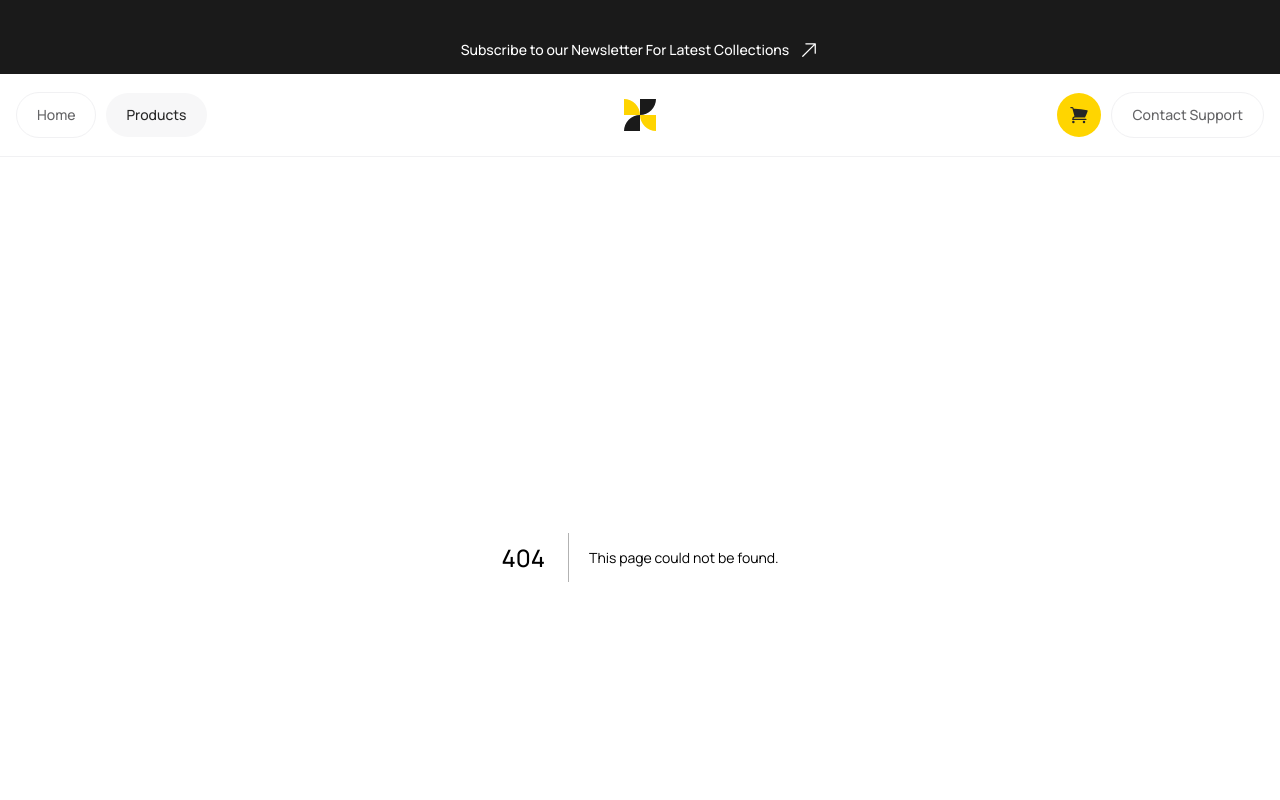
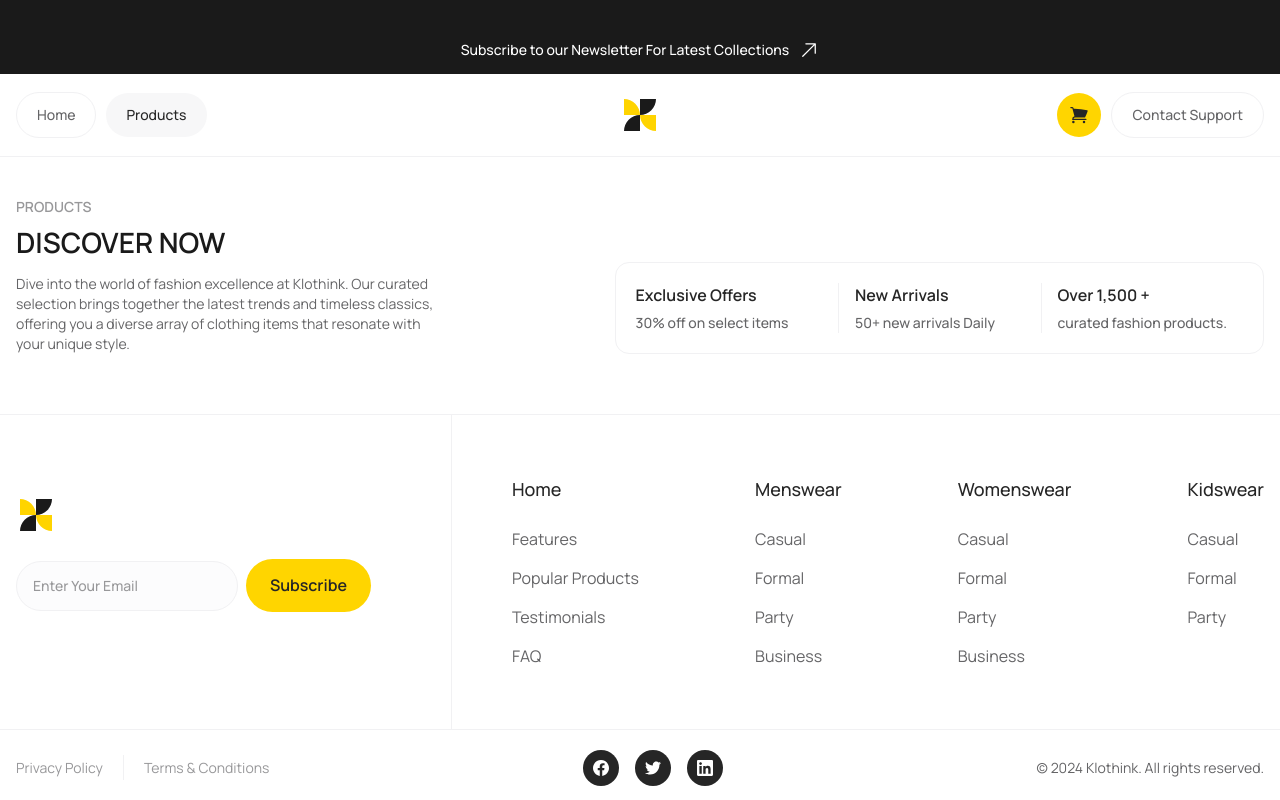
Before and after one commit to iamvusalalakbarov/klothink, a Next.js app: page /products in a window 1280 px wide. Before the commit this address had no page. Shown: the top 800 px of the page. Built offline with nearby package versions, Linux system fonts and the light colour scheme.

Commit message:
Add Products page component with hero grid and section heading

```diff
--- /dev/null
+++ b/src/app/products/page.tsx
@@ -0,0 +1,46 @@
+import SectionHeading from '@/components/ui/SectionHeading';
+
+const heroGridData = [
+  {
+    title: 'Exclusive Offers',
+    description: '30% off on select items',
+  },
+  {
+    title: 'New Arrivals',
+    description: '50+ new arrivals Daily',
+  },
+  {
+    title: 'Over 1,500 +',
+    description: 'curated fashion products.',
+  },
+];
+
+export default function Products() {
+  return (
+    <>
+      <div className="wrapper flex flex-col gap-[30px] pb-[60px] pt-10 lg:flex-row lg:items-end lg:justify-between laptop:pt-20 desktop:pb-20 desktop:pt-40">
+        <SectionHeading
+          title="Discover Now"
+          subtitle="Products"
+          description="Dive into the world of fashion excellence at Klothink. Our curated selection brings together the latest trends and timeless classics, offering you a diverse array of clothing items that resonate with your unique style."
+        />
+
+        <div className="grid grid-cols-2 gap-y-5 rounded-[14px] border border-light-95 p-5 lg:flex-shrink-0 lg:grid-cols-3 laptop:px-10 laptop:py-[30px]">
+          {heroGridData.map((data, index) => (
+            <div
+              key={index}
+              className="space-y-1.5 border-light-95 odd:pr-4 even:border-l even:pl-4 lg:first:pr-4 laptop:min-w-[182px] laptop:space-y-2.5 lg:[&:not(:first-child)]:border-l lg:[&:not(:first-child)]:pl-4"
+            >
+              <h6 className="font-semibold text-grey-15 laptop:text-lg">
+                {data.title}
+              </h6>
+              <p className="text-sm font-medium text-grey-40">
+                {data.description}
+              </p>
+            </div>
+          ))}
+        </div>
+      </div>
+    </>
+  );
+}
```
